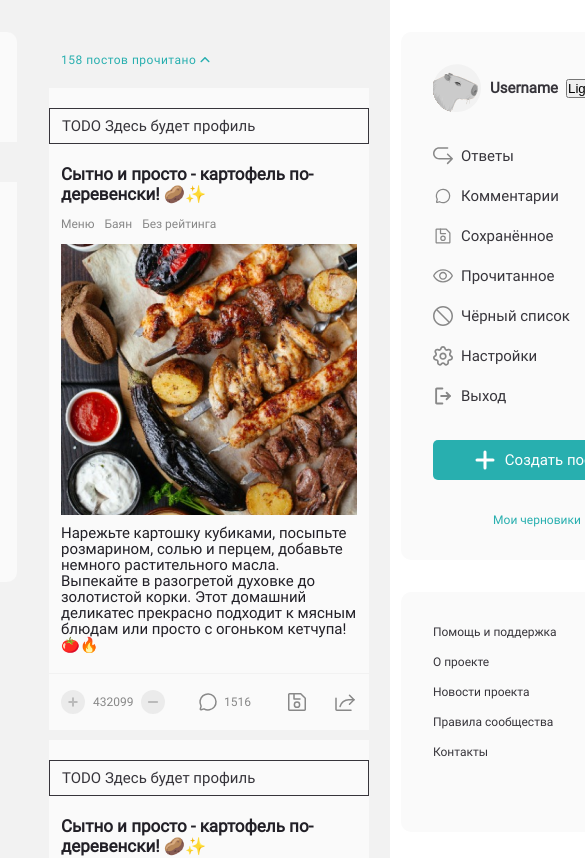
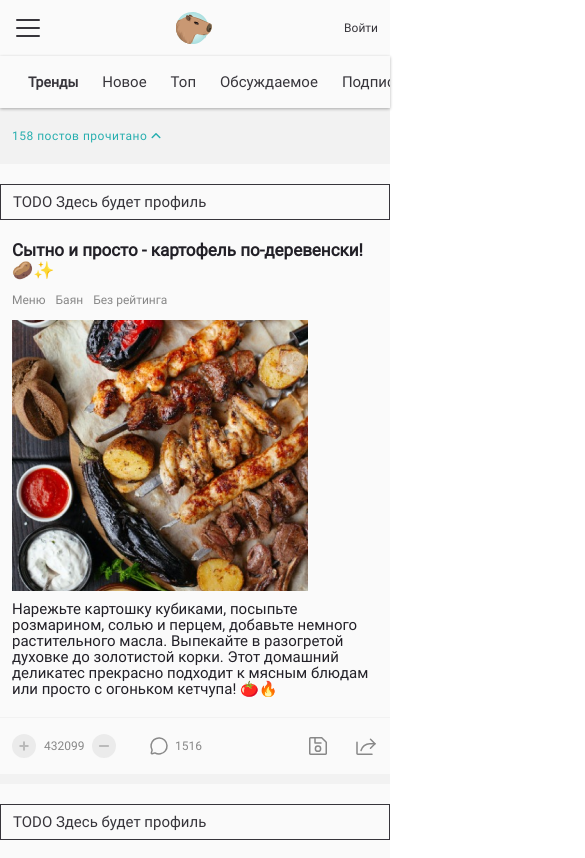
Before and after one commit to OlgaPy/Vortex_front, a Vue app: page / in a window 390 px wide. Shown: the top 858 px of the page, 585 px wide, since content can reach past the window. Built offline with nearby package versions, Linux system fonts and the light colour scheme.

Commit message:
Убрано переключение ориентации приложения с помощью .ts

```diff
--- a/src/app/themes/fonts/vars.scss
+++ b/src/app/themes/fonts/vars.scss
@@ -24,7 +24,6 @@ $-default-family: var(--font-family-default);
 	--font-tags: normal 400 1.2rem/1.6rem #{$-default-family};
 }
 
-//TODO ApplicationOrientationStore.ts duplicate 1280px, make config?
 @media screen and (min-width: 1280px) {
 	:root {
 		--font-base: normal 400 1.5rem/2rem #{$-default-family};
--- a/src/pages/home-page/HomePage.vue
+++ b/src/pages/home-page/HomePage.vue
@@ -1,12 +1,33 @@
 <script setup lang="ts">
-import {ApplicationOrientations, useApplicationOrientationStore} from "@/shared/stores/ApplicationOrientationStore";
 import HomeDesktopPage from "./ui/HomeDesktopPage.vue";
 import HomeMobilePage from "./ui/HomeMobilePage.vue";
-
-const appOrientation = useApplicationOrientationStore();
 </script>
 
 <template>
-	<HomeDesktopPage v-if="appOrientation.orientation === ApplicationOrientations.DESKTOP"/>
-	<HomeMobilePage v-else-if="appOrientation.orientation === ApplicationOrientations.MOBILE"/>
+	<div>
+		<div :class="$style.homeDesktopPage">
+			<HomeDesktopPage/>
+		</div>
+		<div :class="$style.homeMobilePage">
+			<HomeMobilePage/>
+		</div>
+	</div>
 </template>
+
+<style lang="scss" module>
+.homeDesktopPage, .homeMobilePage {
+	display: none;
+}
+
+@media screen and (min-width: 360px) and (max-width: 1280px) {
+	.homeMobilePage {
+		display: flex;
+	}
+}
+
+@media screen and (min-width: 1280px) {
+	.homeDesktopPage {
+		display: flex;
+	}
+}
+</style>
--- a/src/shared/stores/ApplicationOrientationStore.ts
+++ /dev/null
@@ -1,27 +0,0 @@
-import {ref} from 'vue'
-import {defineStore} from 'pinia'
-
-const MAX_MOBILE_WIDTH = 1280;
-
-export enum ApplicationOrientations {
-	DESKTOP = 'desktop',
-	MOBILE = 'mobile'
-}
-
-export const useApplicationOrientationStore = defineStore('applicationOrientationStore', () => {
-	const orientation = ref(ApplicationOrientations.DESKTOP);
-
-	const setOrientation = (newOrientation: ApplicationOrientations) => {
-		orientation.value = newOrientation;
-	};
-
-	addEventListener("resize", () => {
-		if (window.innerWidth < MAX_MOBILE_WIDTH) {
-			setOrientation(ApplicationOrientations.MOBILE);
-		} else {
-			setOrientation(ApplicationOrientations.DESKTOP);
-		}
-	});
-
-	return {orientation};
-})
```
